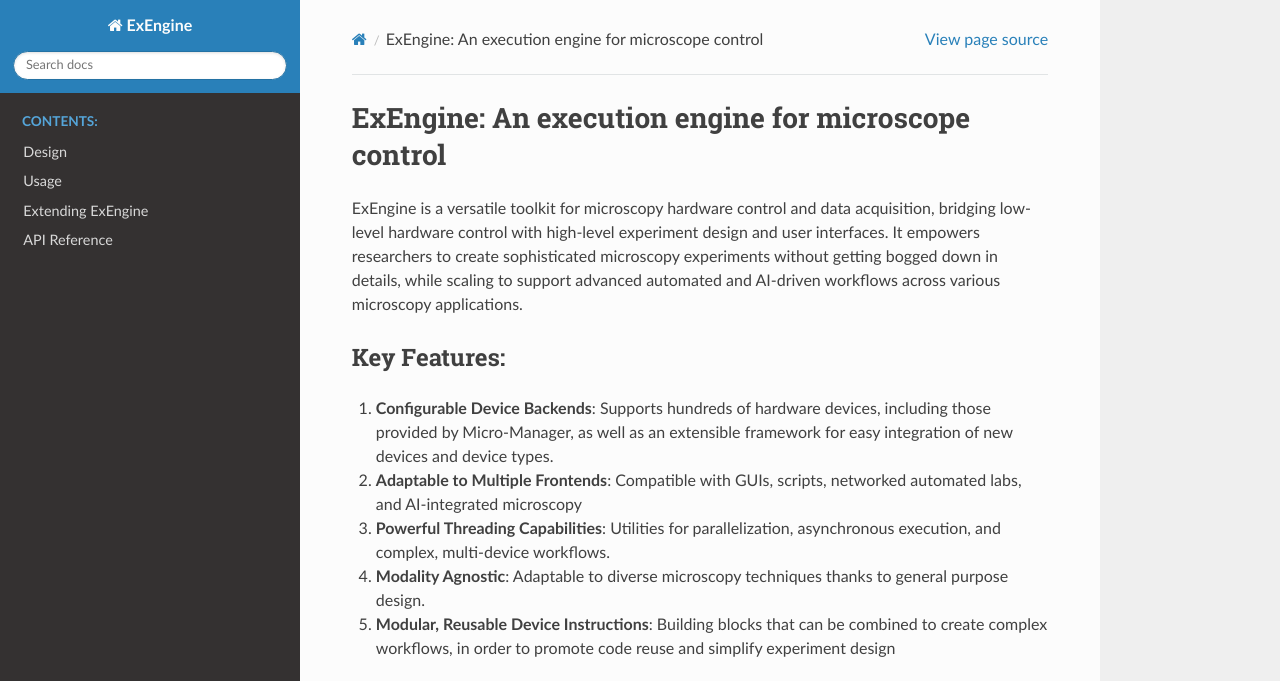
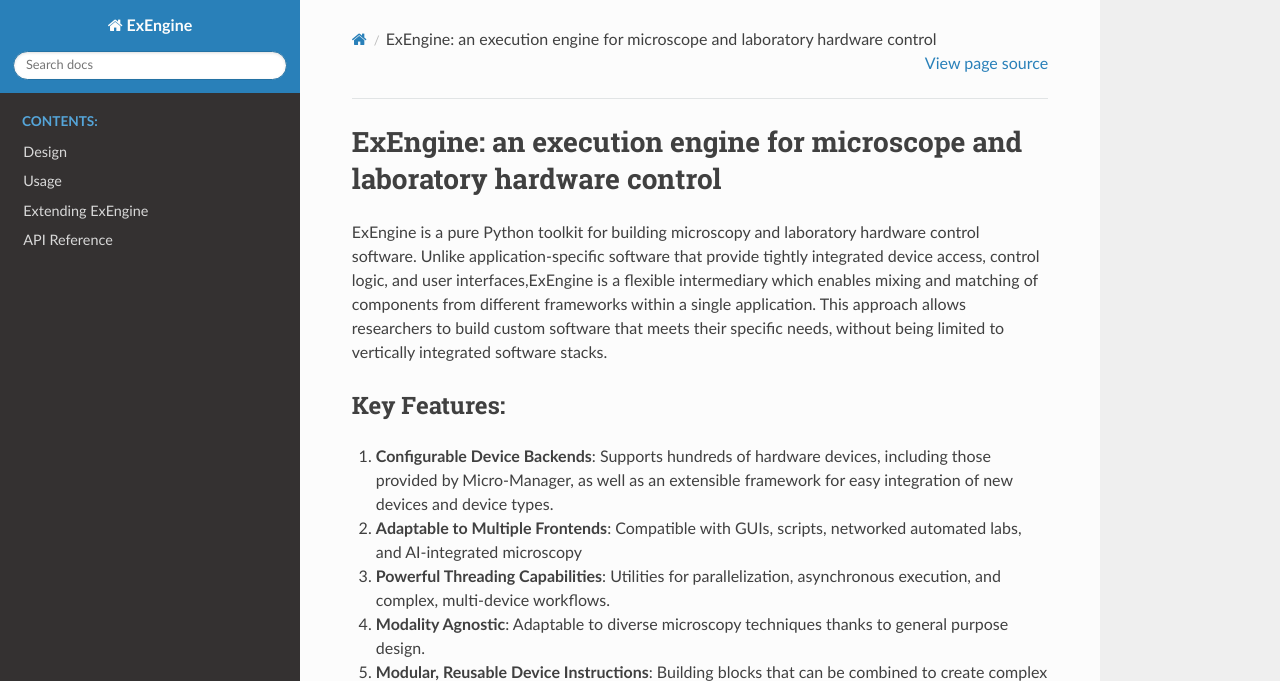
Before and after one commit to micro-manager/ExEngine, a Sphinx documentation site: the page built from docs/index.rst, in a window 1280 px wide and 900 px high, cut to the strip 0-681 px from the top of the window. Built offline with Sphinx 7.4.7 and the Read the Docs theme 2.0.0, drawn with Linux system fonts in a browser that asks for light colours.

Commit message:
change landing page

```diff
--- a/docs/index.rst
+++ b/docs/index.rst
@@ -1,9 +1,9 @@
-#####################################################
-ExEngine: An execution engine for microscope control
-#####################################################
+############################################################################
+ExEngine: an execution engine for microscope and laboratory hardware control
+############################################################################
 
 
-ExEngine is a versatile toolkit for microscopy hardware control and data acquisition, bridging low-level hardware control with high-level experiment design and user interfaces. It empowers researchers to create sophisticated microscopy experiments without getting bogged down in details, while scaling to support advanced automated and AI-driven workflows across various microscopy applications.
+ExEngine is a pure Python toolkit for building microscopy and laboratory hardware control software. Unlike application-specific software that provide tightly integrated device access, control logic, and user interfaces,ExEngine is a flexible intermediary which enables mixing and matching of components from different frameworks within a single application. This approach allows researchers to build custom software that meets their specific needs, without being limited to vertically integrated software stacks.
 
 Key Features:
 ==============
```
